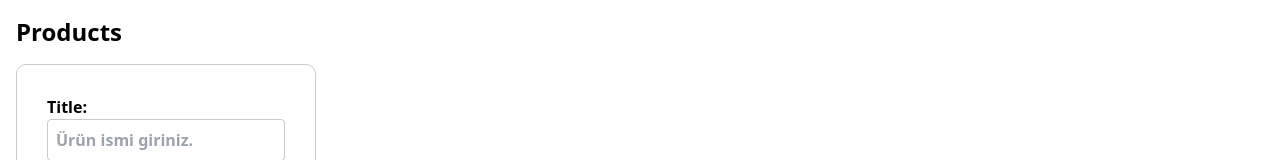
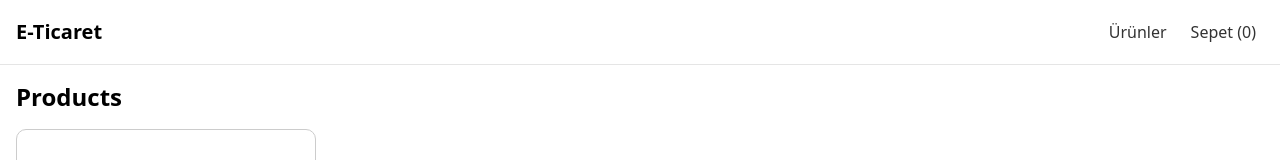
Before and after one commit to eminbasbayan/2024-4-react-bootcamp, a React (Vite) app: page / in a window 1280 px wide. Shown: the top 160 px of the page. Built offline with nearby package versions, Linux system fonts and the light colour scheme; no server answers.

Commit message:
header component

```diff
--- a/src/App.jsx
+++ b/src/App.jsx
@@ -1,6 +1,7 @@
 import { useContext } from 'react';
 import Products from './components/Products/Products';
 import { ThemeContext } from './context/ThemeContext';
+import Header from './components/Header/Header';
 
 function App() {
   const value = useContext(ThemeContext);
@@ -10,6 +11,7 @@ function App() {
   return (
     <div className="app">
       <div className="container mx-auto">
+        <Header />
         <Products />
       </div>
     </div>
--- /dev/null
+++ b/src/components/Header/Header.css
@@ -0,0 +1,23 @@
+.header {
+    background-color: white;
+    border-bottom: 1px solid #e5e5e5;
+    position: sticky;
+    top: 0;
+    z-index: 1000;
+  }
+
+  .nav-link {
+    color: #333;
+    text-decoration: none;
+    font-weight: 500;
+    transition: color 0.2s;
+  }
+
+  .nav-link:hover {
+    color: #007bff;
+  }
+
+  .cart-link {
+    position: relative;
+    padding-right: 8px;
+  }
--- /dev/null
+++ b/src/components/Header/Header.jsx
@@ -0,0 +1,28 @@
+import './Header.css';
+
+const Header = () => {
+  const sepetUrunSayisi = 0;
+
+  return (
+    <header className="header">
+      <div className="container mx-auto px-4">
+        <nav className="flex items-center justify-between h-16">
+          <a href="/" className="text-xl font-bold">
+            E-Ticaret
+          </a>
+
+          <div className="flex items-center gap-6">
+            <a href="/" className="nav-link">
+              Ürünler
+            </a>
+            <a href="/sepet" className="nav-link cart-link">
+              Sepet ({sepetUrunSayisi})
+            </a>
+          </div>
+        </nav>
+      </div>
+    </header>
+  );
+};
+
+export default Header;
```
